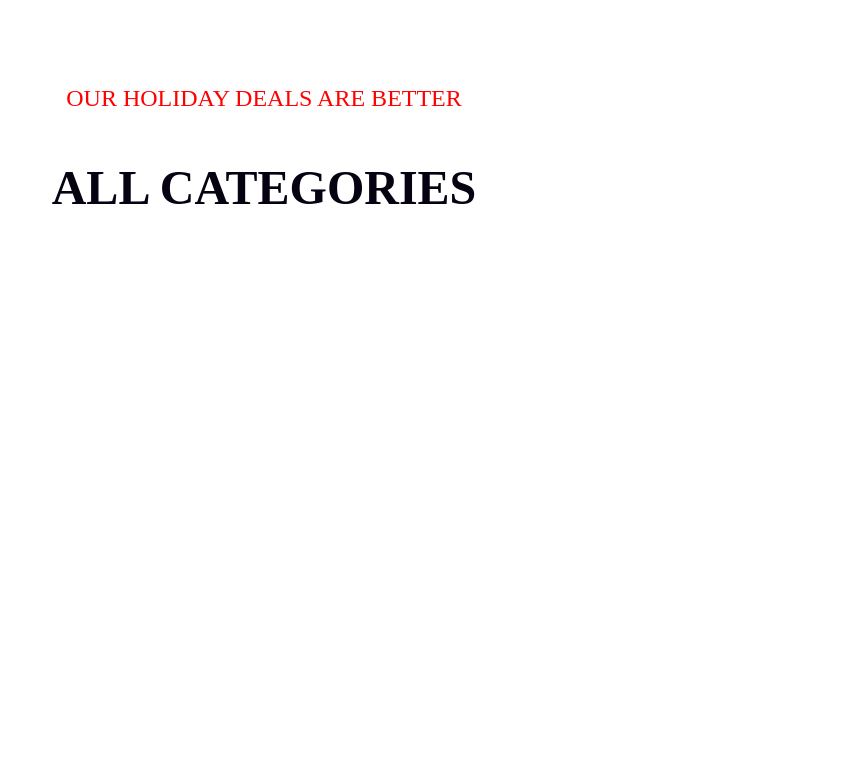
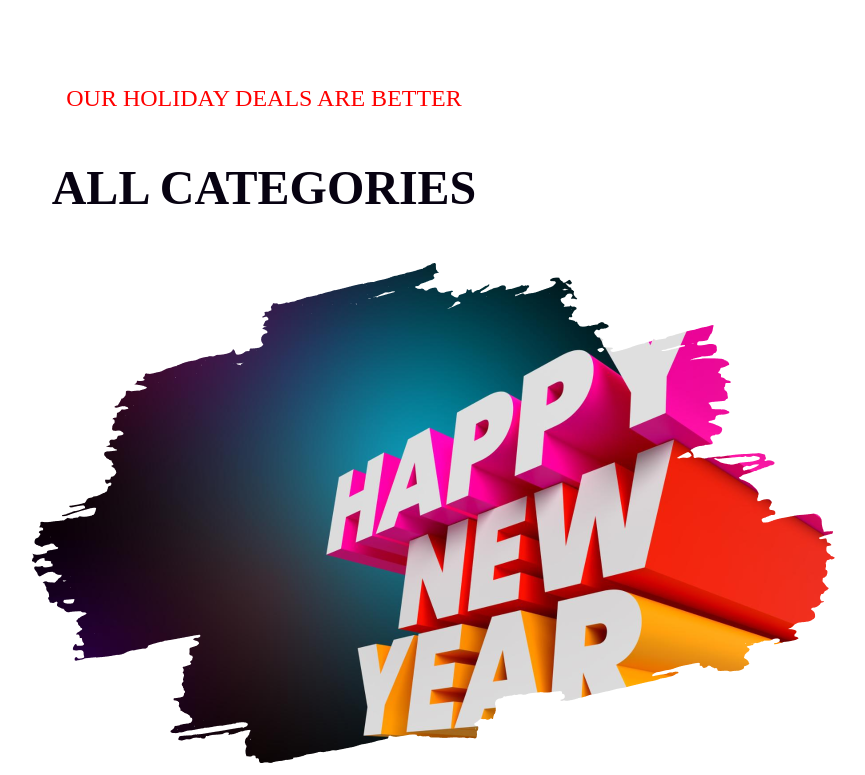
Before and after one commit to humyraheya12/my-first-assignment, a plain HTML site: page index.html in a window 1280 px wide. Shown: the part 835-1610 px from the top of the page, without its empty margins (376-1241 px from the left). Before the commit the page ends 1098 px from the top, so only its background shows below. Drawn offline with Linux system fonts and the light colour scheme.

Commit message:
added new year picture

```diff
--- a/index.html
+++ b/index.html
@@ -22,7 +22,7 @@
         <h3 class="discount">65% OFF</h3>
         <h5 class="holiday">OUR HOLIDAY DEALS ARE BETTER</h5>
         <h3 class="catagories">ALL CATEGORIES</h3>
-
+        <img class="new-year" src="resources/New Year Photo.png" alt="">
     </main>
     <footer>
 
--- a/styles/assign.css
+++ b/styles/assign.css
@@ -3,11 +3,11 @@
 height: 600px;
 text-align: center;
 color: #FFF;
-margin-left: px;
+
 border-radius: 16px;
 background-image:linear-gradient(180deg, #070211 0%, rgba(7, 2, 17, 0.00) 100%), url('../resources/Banner\ Image.png');
 margin: auto;
-text-align: center
+
 
 }
 
@@ -44,3 +44,8 @@ font-size: 48px;
 font-weight: 700;
 
 }
+.new-year{
+    width: 802.9px;
+height: 500px;
+margin-left: 400px;
+}
```
